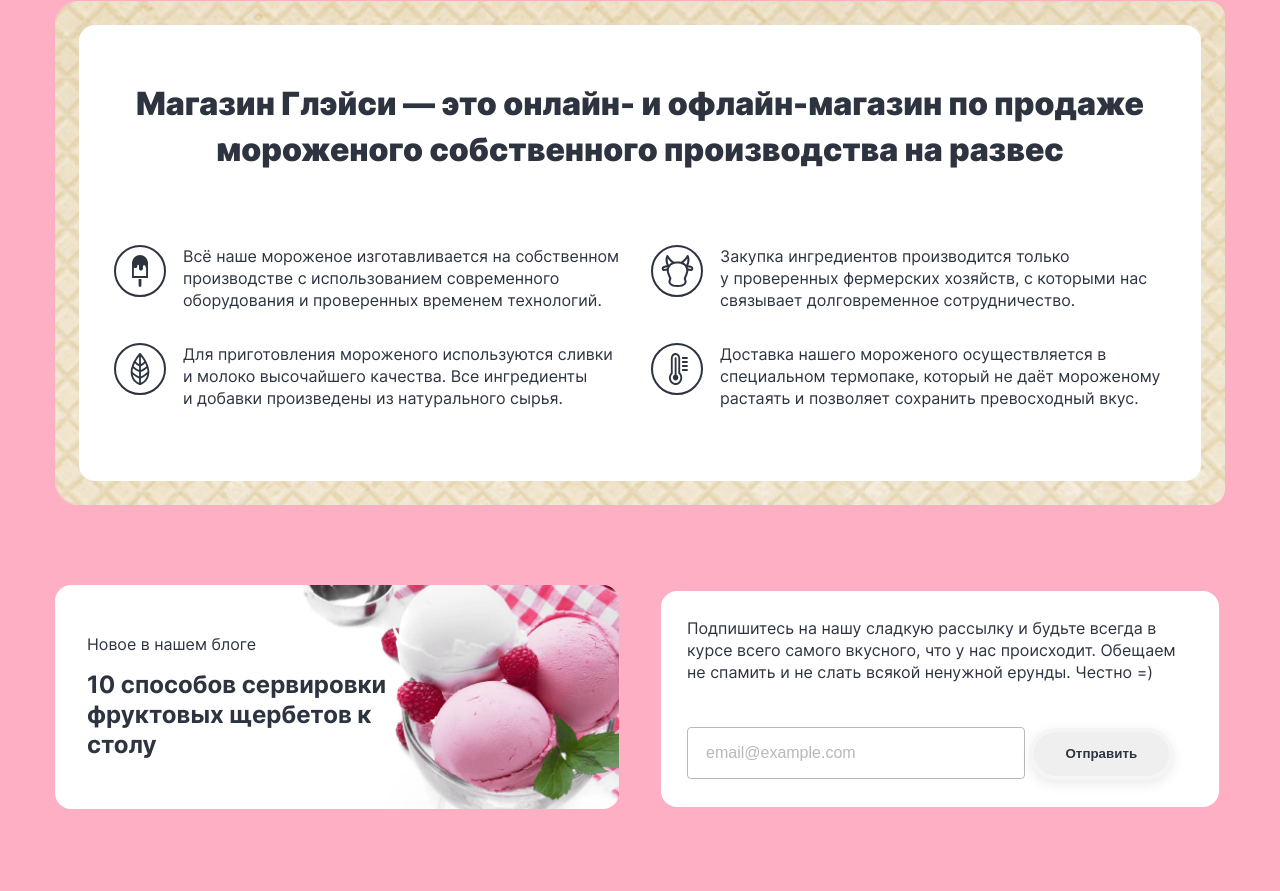
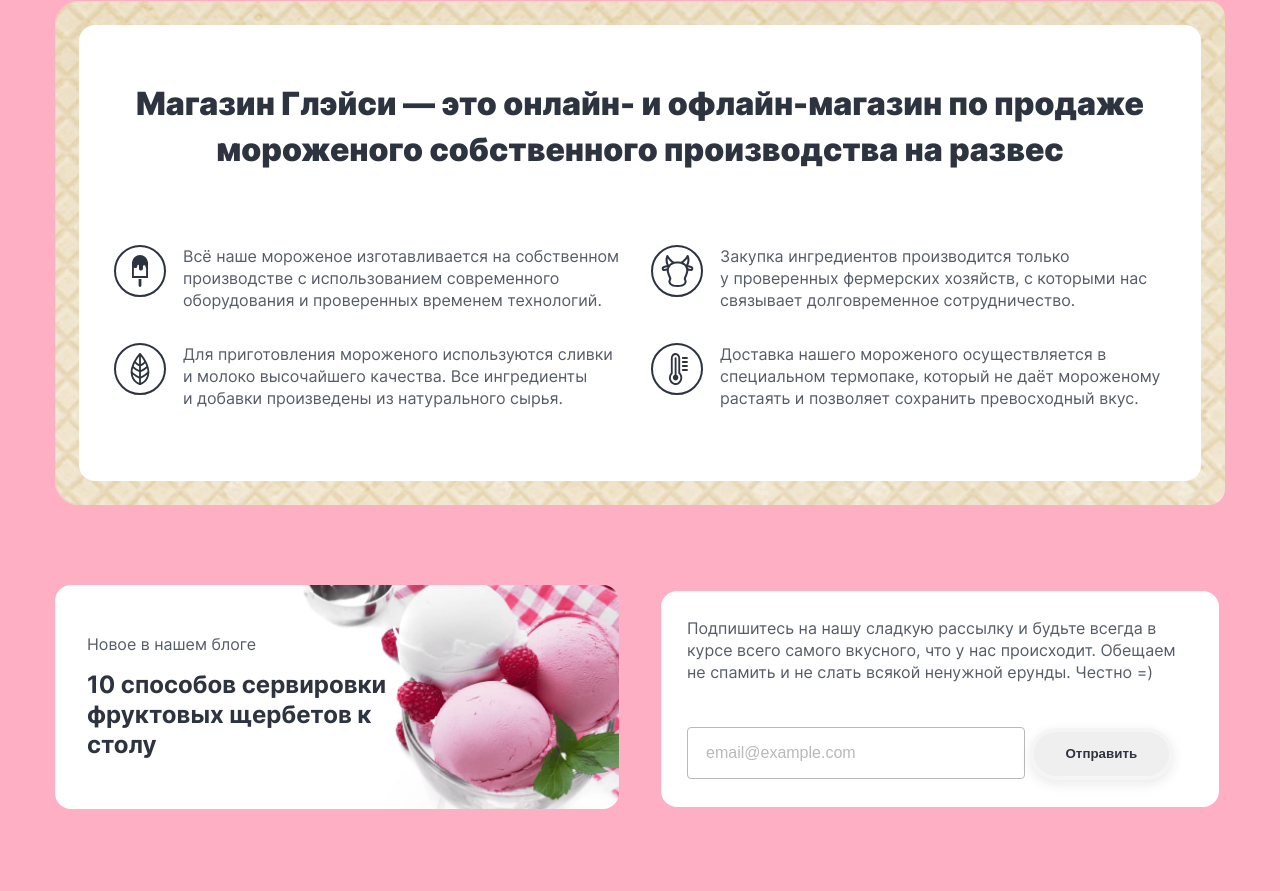
Before and after one commit to htmlacademy-htmlcss/2244173-gllacy-36, a plain HTML site: page index.html in a window 1280 px wide. Shown: the part 2813-3704 px from the top of the page. Drawn offline with Linux system fonts and the light colour scheme.

Commit message:
corrects the page

```diff
--- a/index.html
+++ b/index.html
@@ -440,8 +440,7 @@
           </li>
         </ul>
         <ul class="footer-nav-list list">
-          <li class="footer-nav-item">
-            <img class="footer-nav-images" src="images/heart.svg" alt="Середечко">
+          <li class="footer-nav-item footer-nav-item-heart">
             <a class="footer-nav-link footer-nav-link_heart" href="#">Для поставщиков</a>
           </li>
           <li class="footer-nav-item">
@@ -451,7 +450,7 @@
             <a class="footer-nav-link" href="#">О производстве</a>
           </li>
           <li class="footer-nav-item">
-            <a class="link-white footer-nav-link" href="#">Экологические стандарты</a>
+            <a class="link-white footer-nav-link" href="#">Экологические&nbsp;стандарты</a>
           </li>
         </ul>
         <div class="footer-copyright">
--- a/styles/styles.css
+++ b/styles/styles.css
@@ -482,11 +482,11 @@ body {
 .advantages-text {
   position: relative;
   margin-left: 64px;
+  color: #565c66;
 }
 
-.advantages-image-production::before {
+.advantages-text::before {
   content: " ";
-  background-image: url("../images/ice-production.svg");
   background-repeat: no-repeat;
   background-position: center;
   border: 2px solid #2d3440;
@@ -498,46 +498,20 @@ body {
   right: 458px;
 }
 
+.advantages-image-production::before {
+  background-image: url("../images/ice-production.svg");
+}
+
 .advantages-image-farm::before {
-  content: " ";
   background-image: url("../images/ice-farm.svg");
-  background-repeat: no-repeat;
-  background-position: center;
-  border: 2px solid #2d3440;
-  border-radius: 100%;
-  position: absolute;
-  display: block;
-  width: 48px;
-  height: 48px;
-  right: 458px;
 }
 
 .advantages-image-ingredients::before {
-  content: " ";
   background-image: url("../images/ice-ingredients.svg");
-  background-repeat: no-repeat;
-  background-position: center;
-  border: 2px solid #2d3440;
-  border-radius: 100%;
-  position: absolute;
-  display: block;
-  width: 48px;
-  height: 48px;
-  right: 458px;
 }
 
 .advantages-image-delivery::before {
-  content: " ";
   background-image: url("../images/ice-delivery.svg");
-  background-repeat: no-repeat;
-  background-position: center;
-  border: 2px solid #2d3440;
-  border-radius: 100%;
-  position: absolute;
-  display: block;
-  width: 48px;
-  height: 48px;
-  right: 458px;
 }
 
 /* end advantags */
@@ -568,6 +542,7 @@ body {
 .last-news-note {
   line-height: 20px;
   padding-top: 33px;
+  color: #565c66;
 }
 
 .last-news-title {
@@ -604,6 +579,7 @@ body {
   line-height: 22px;
   margin: 0;
   padding-bottom: 44px;
+  color: #565c66;
 }
 
 .email-field {
@@ -660,6 +636,7 @@ body {
   line-height: 22px;
   padding-bottom: 163px;
   margin-right: 135px;
+  color: #565c66;
 }
 
 .contacts-container {
@@ -679,6 +656,7 @@ body {
   padding: 40px 40px;
   padding-bottom: 32px;
   line-height: 22px;
+  color: #565c66;
 }
 
 .appointment-form {
@@ -799,6 +777,7 @@ body {
 }
 
 .information-title {
+  color: #565c66;
   display: block;
   width: 179px;
   line-height: 22px;
@@ -817,6 +796,7 @@ body {
 }
 
 .information-phone {
+  color: #565c66;
   width: 203px;
   line-height: 22px;
   font-style: normal;
@@ -834,6 +814,7 @@ body {
 }
 
 .information-time {
+  color: #565c66;
   margin: 0;
   font-size: 14px;
   line-height: 20px;
@@ -857,7 +838,7 @@ body {
 .footer-nav-list {
   display: flex;
   flex-wrap: wrap;
-  width: 365px;
+  width: 300px;
 }
 
 .social-button {
@@ -870,6 +851,7 @@ body {
 }
 
 .footer-nav-item {
+  position: relative;
   font-size: 14px;
   line-height: 20px;
   width: 50%;
@@ -883,6 +865,17 @@ body {
 
 .footer-nav-link_heart {
   font-weight: 700;
+}
+
+.footer-nav-item-heart::before {
+  position: absolute;
+  background-image: url("../images/heart.svg");
+  background-repeat: no-repeat;
+  width: 16px;
+  height: 15px;
+  left: -23px;
+  top: 2px;
+  content: '';
 }
 
 .footer-copyright {
```
